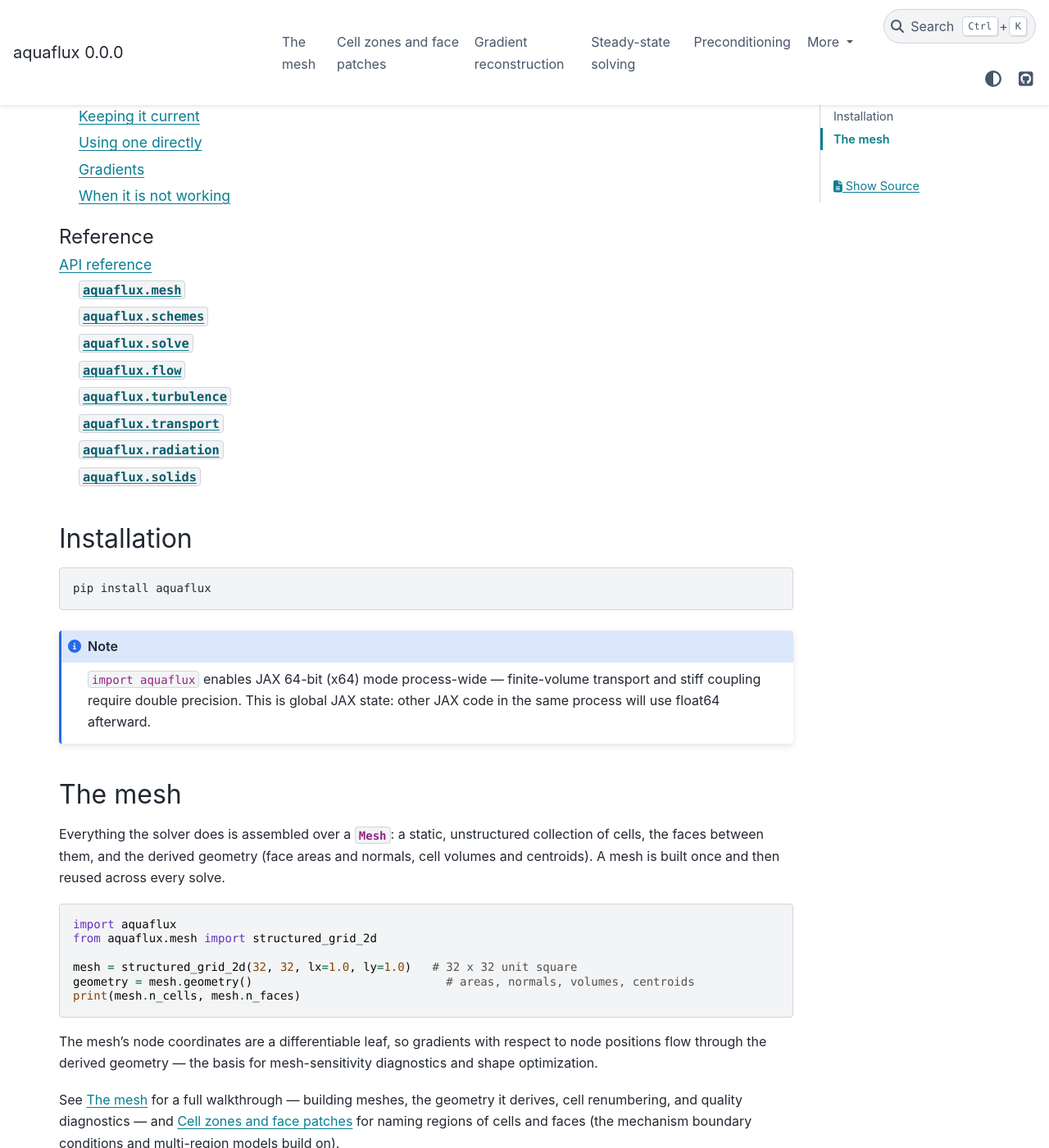
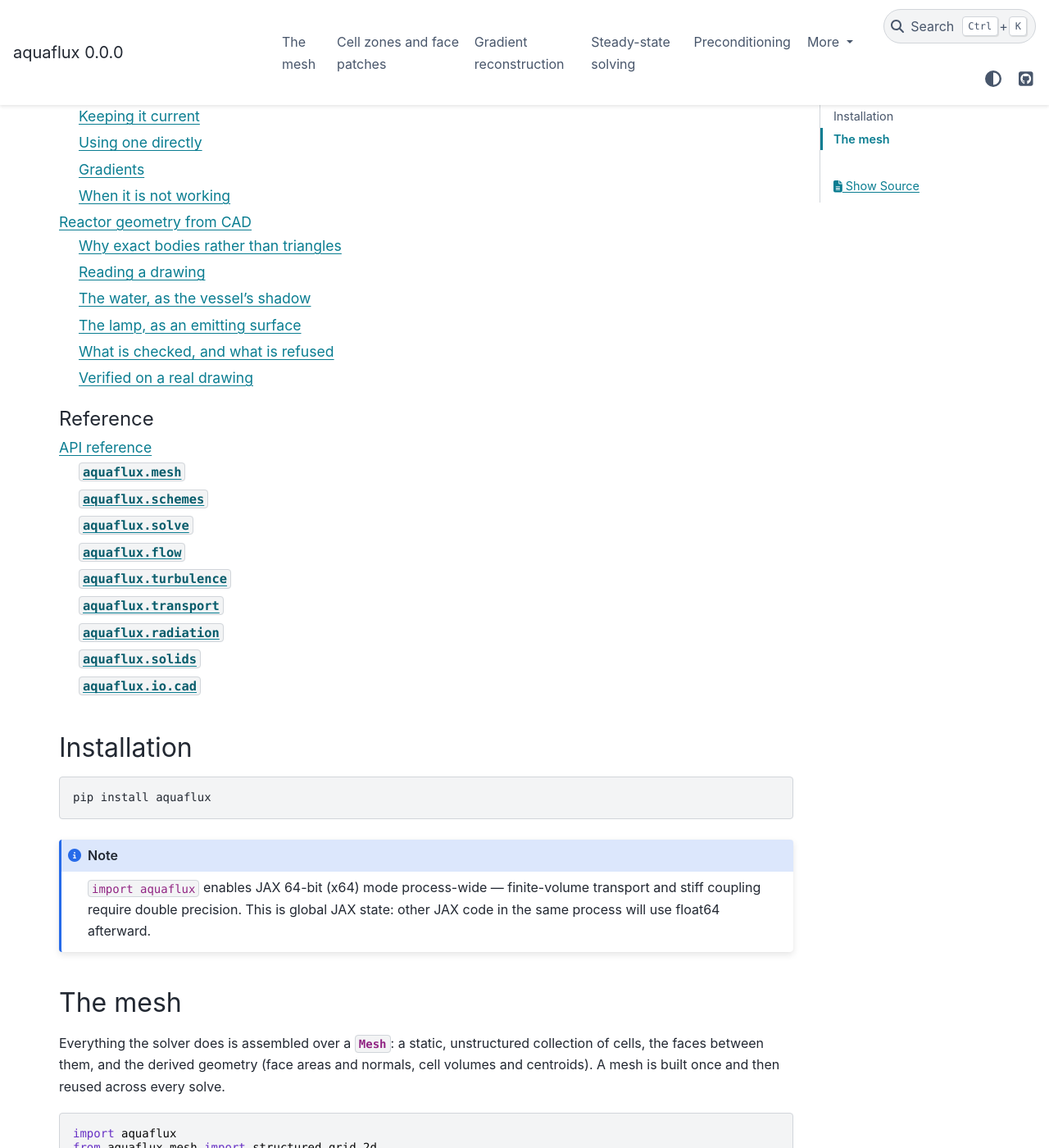
Before and after one commit to DeGrootResearchGroup/aquaflux, a Sphinx documentation site: the page built from docs/index.md, in a window 1280 px wide and 1400 px high, scrolled down 1514 px. Shown: the whole window at 82% size. Built offline with Sphinx 7.4.7 and the PyData theme 0.15.4, drawn with Linux system fonts in a browser that asks for light colours; part of the change alters nothing that is shown.

Commit message:
docs: a guide page for reading reactor geometry from CAD, and io.cad in the API reference
Walks the Sozzi drawing from `read_step` to a fluence rate: the placement, the water as the
vessel's shadow, the lamp as an emitter (with the chord / facet-size guidance measured by
`validation/sozzi_radiation/lamp_resolution.py`), what the boundary-distance check does and does
not resolve, and what is refused. The example was run against the drawing: the lamp radiates its
35 W rating exactly. `aquaflux.io.cad` is published on its own; the rest of `io` stays off the site.

Co-Authored-By: Claude Opus 5.5 <noreply@anthropic.com>

````diff
--- /dev/null
+++ b/docs/cad_geometry.md
@@ -0,0 +1,137 @@
+# Reactor geometry from CAD
+
+An ultraviolet reactor is drawn in computer-aided design (CAD) before it is meshed, and the
+radiation model needs its shape twice: as the geometry that **shadows** the light — the vessel
+walls, the pipes a cell may sit down — and as the lamp that **emits** it. Both can be read
+straight from the drawing. {func}`~aquaflux.io.cad.read_step` reads a STEP file (ISO 10303, the
+exchange format every CAD tool writes) into a {class}`~aquaflux.io.cad.CadModel`, which hands out
+
+- **exact bodies** from `aquaflux.solids` — a vessel as the cylinders it is rather than as a
+  faceted triangle soup — each checked against the drawing before it is returned, and
+- **triangles** of a solid's surface for an emitter, every vertex on the true surface and the facet
+  size under your control.
+
+Reading needs the optional CAD kernel, OpenCASCADE through its Python binding:
+
+```bash
+pip install "aquaflux[cad]"
+```
+
+## Why exact bodies rather than triangles
+
+A shadow test asks, for every pair of a lamp facet and a cell, whether the straight line between
+them leaves the water. Against a cylinder that is a formula — a few dozen arithmetic operations, the
+same for every pair, compiled into one expression. Against a triangulated wall it is a search over
+thousands of triangles, and it is also *wrong* by the sliver between a round pipe and the polygon
+that stands in for it. On the Sozzi & Taghipour (2006) reactor the triangulated wall's mask costs
+several hundred times the rest of the calculation put together; described as three cylinders, the
+same mask is exact and costs seconds. The CAD reader is how a real drawing gets that description
+without anyone typing radii into a script.
+
+## Reading a drawing
+
+```python
+import aquaflux
+from aquaflux.io.cad import Placement, read_step
+
+cad = read_step(
+    "SozziTaghipour.step",
+    Placement(matrix=[[0, 1, 0], [1, 0, 0], [0, 0, 1]]),   # drawn along y, meshed along x
+)
+cad.names        # ('lamp', 'outlet_pipe', 'inlet_pipe', 'reactor_body')
+```
+
+- **Names** are the solids' part names in the file; a part placed several times in an assembly
+  gives one solid per placement, `name[0]`, `name[1]`, ….
+- **Lengths are always metres**, whatever unit the drawing was made in.
+- **A {class}`~aquaflux.io.cad.Placement`** maps the drawing's frame to the mesh's,
+  `x_mesh = matrix @ x_drawing + offset`. The matrix must be orthogonal — a rotation, or a
+  reflection such as the axis swap above — because a stretch would turn a cylinder into an elliptic
+  one, which no body describes.
+
+## The water, as the vessel's shadow
+
+A vessel's wall is awkward to write down as a solid; the water it holds is easy. So the shadowing
+body for a vessel is *everything that is not water*:
+
+```python
+water = cad.fluid("reactor_body", "inlet_pipe", "outlet_pipe")   # an aquaflux.solids.Outside
+```
+
+A sight line is clear exactly when the named solids cover it end to end. A pipe that joins the
+vessel ends, in the drawing, in a saddle-shaped face cut to the vessel's curve; the reader describes
+it by its full cylinder carried on into the vessel, which is exact once the two are taken together
+— which is why such a pipe is accepted by {meth}`~aquaflux.io.cad.CadModel.fluid` and refused on its
+own by {meth}`~aquaflux.io.cad.CadModel.solid`.
+
+## The lamp, as an emitting surface
+
+```python
+import numpy as np
+from aquaflux.radiation import (
+    NoOcclusion, Surfaces, UniformAbsorption, absorption_from_uvt,
+    direct_fluence_rate, lamp_exitance,
+)
+
+triangles = cad.triangles("lamp", chord=1e-4, facet_size=2.5e-3)
+# The lamp's base disc sits against the end wall: it lights no cell, but it would take a share of
+# the rating, so it is removed before the rating is spread over the lamp.
+triangles = triangles[~np.all(np.isclose(triangles[:, :, 0], 0.0), axis=1)]
+
+lamp = Surfaces.from_triangles(triangles, solid_names=("lamp",))
+lamp = lamp.with_optics(emission=lamp_exitance(lamp, {"lamp": 35.0}))   # a 35 W lamp
+
+G = direct_fluence_rate(
+    lamp,
+    cell_centres,                                   # (n_cells, 3), e.g. from the mesh
+    absorption=UniformAbsorption(absorption_from_uvt(70.0)),
+    occluders=[water],
+    self_occlusion=NoOcclusion(),                   # a convex lamp cannot shadow itself
+    chunk_size=max(1, 4_000_000 // lamp.n_facets),  # bound the work per chunk by entries
+)
+```
+
+`chord` bounds how far a facet may lie from the true surface, and sets the spacing *around* a
+curved face; `facet_size` bounds how large a facet may be, and sets the spacing *along* a straight
+one. **For a lamp, keep the chord coarse and choose the facet size for accuracy**: the cells nearest
+a lamp are sensitive to the spacing along it. On the Sozzi reactor
+(`validation/sozzi_radiation/lamp_resolution.py`), `chord=1e-4, facet_size=2.5e-3` gives 66,011
+facets and a median error of 0.16% within 5 mm of the lamp and 0.04% elsewhere, against a
+270,336-facet reference — as accurate near the lamp as an analytic lamp of the same facet count.
+Because the vertices lie on the true surface, the lamp's area is not inscribed, and
+{func}`~aquaflux.radiation.lamp_exitance` then makes it radiate exactly its rating.
+
+## What is checked, and what is refused
+
+Recognition reads each solid's faces — which surface each lies on, which side of it the solid is
+on — and proposes a body:
+
+- a solid wrapped in whole-turn cylinders, cones and spheres is their **union** (a flat-ended pipe,
+  a lamp with a hemispherical tip, a reducer; a cylinder an exporter split into two half-turn faces
+  is recognized as one);
+- a convex solid bounded only by planes is the **intersection of its faces' half-spaces** (a box, a
+  rectangular channel, a plate), which is exact by construction.
+
+**Every other proposal is checked against the drawing before it is handed out.** Points are sampled
+on both boundaries — the proposal's and the drawing's — and every one must lie within the drawing's
+own declared geometric tolerance of the other; a proposal that fails raises
+{class}`~aquaflux.io.cad.InexactBody`. The tolerance is the precision the drawing was exported at,
+because nothing can be compared with a drawing more finely than that: a drawing exported at 10 µm
+cannot tell a pipe from one 0.1% thinner, and the check does not pretend to. A distance rather than
+a volume is compared because a thin feature — a baffle, a fin — holds almost no volume but is far
+from any boundary that leaves it out. {meth}`~aquaflux.io.cad.CadModel.discrepancy` reports the
+measured distance beside the tolerance it is held to.
+
+A solid no rule can describe exactly — a torus elbow, a free-form spline surface, an L-shaped
+plate — raises {class}`~aquaflux.io.cad.UnrecognizedSolid`, naming what each rule found. It is
+refused rather than approximated, because an approximate shadow is not reported as one: a reactor
+shadowed by the wrong geometry produces a plausible field.
+
+## Verified on a real drawing
+
+The Sozzi & Taghipour reactor's own drawing (an Onshape export; three vessel solids and the lamp)
+reads in under a second. Its water, checked against the drawing to 0.75 µm against a declared
+10 µm, shadows the reactor on 180 million lamp-to-cell sight lines **identically** to an occluder
+derived by hand for that reactor — not one sight line differs — even though the drawing's pipes run
+well beyond the meshed domain where the hand-typed ones stop at it. The harness is
+`validation/sozzi_radiation/primitive_occlusion.py`.
--- a/docs/conf.py
+++ b/docs/conf.py
@@ -38,6 +38,7 @@ PUBLIC_SUBPACKAGES = [
     "transport",
     "radiation",
     "solids",
+    "io.cad",
 ]
 
 # How the API reference groups each subpackage, keyed on the module a name is DEFINED in.
@@ -115,6 +116,10 @@ SUBPACKAGE_GROUPS = {
         ("Surface-to-surface transfer", ["transfer", "quadrature"]),
         ("What stands in the way", ["visibility", "self_occlusion", "triangles"]),
         ("Solid-angle kernels", ["solid_angle"]),
+    ],
+    "io.cad": [
+        ("Reading a drawing", ["model", "placement"]),
+        ("Recognizing solids", ["recognize", "faces"]),
     ],
     "solids": [
         ("Solid bodies, their combinations, and fluid regions", ["bodies"]),
--- a/docs/index.md
+++ b/docs/index.md
@@ -21,6 +21,7 @@ mesh_zones_and_patches
 gradient_reconstruction
 steady_state_solving
 preconditioning
+cad_geometry
 ```
 
 ```{toctree}
````
